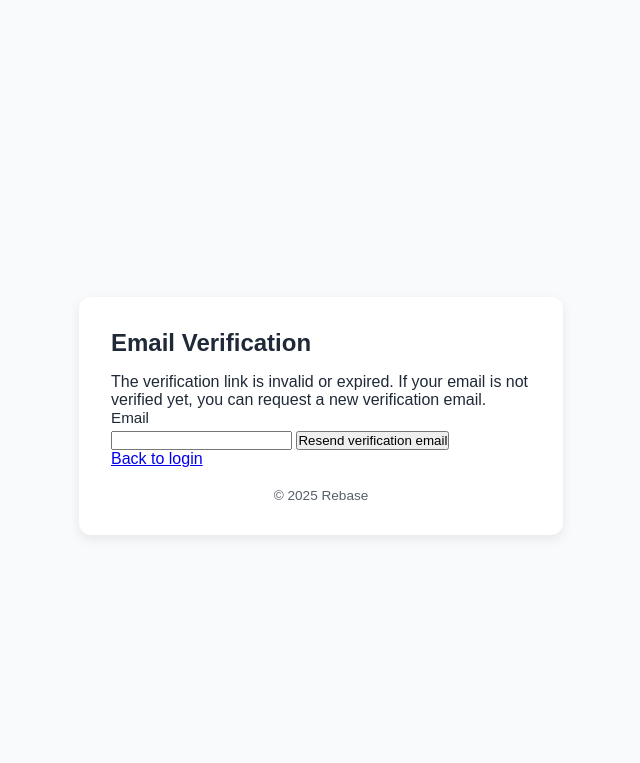
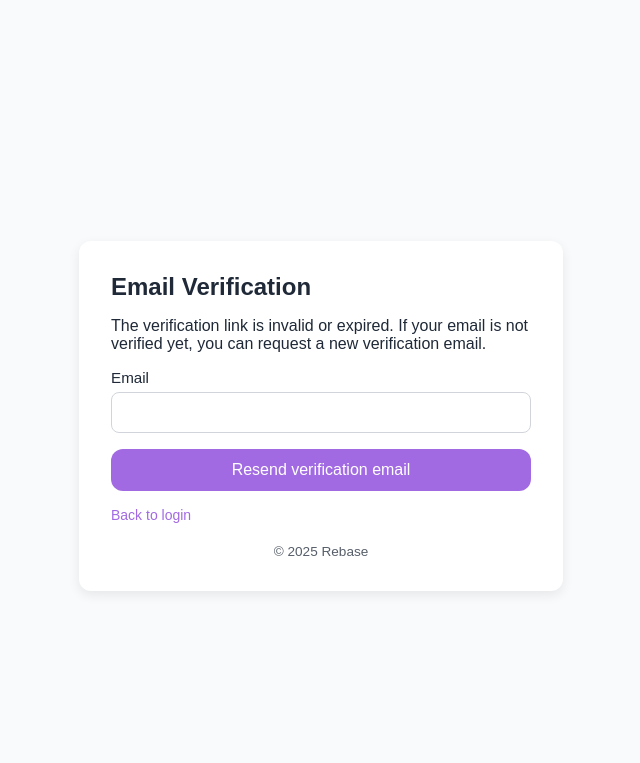
Before and after one commit to Chachacharli/rebase-base-identity-service, a FastAPI app: page /resend-verification in a window 1280 px wide. Shown: the top 763 px of the page, without its empty margins (319-959 px from the left). Run offline with FastAPI, Linux system fonts and the light colour scheme; parts of the project's set-up code (start-up, migrations or seed data) failed here and were passed over.

Commit message:
feat: add email verification templates and update resend functionality

```diff
--- a/app/static/css/components.css
+++ b/app/static/css/components.css
@@ -80,3 +80,11 @@
 .text-link:hover {
     text-decoration: underline;
 }
+
+.form-fieldset {
+    border: none;
+    padding: 0;
+    margin: 0;
+    display: flex;
+    flex-direction: column;
+}
--- a/app/templates/verify_resend.html
+++ b/app/templates/verify_resend.html
@@ -1,25 +1,26 @@
-{% extends "base.html" %}
-
-{% block title %}Email Verification - Rebase{% endblock %}
-
-{% block content %}
+{% extends "base.html" %} {% block title %}Email Verification - Rebase{%
+endblock %} {% block content %}
 <h1 class="page-title">Email Verification</h1>
 
 {% if error %}
 <div class="message-error">{{ error }}</div>
-  {% endif %}
-
-  {% if message %}
+{% endif %} {% if message %}
 <div class="message-success">{{ message }}</div>
 {% else %}
-    <p>The verification link is invalid or expired. If your email is not verified yet, you can request a new verification email.</p>
+<p style="margin-bottom: 1rem;">
+  The verification link is invalid or expired. If your email is not verified
+  yet, you can request a new verification email.
+</p>
 
 <form method="post" action="/resend-verification">
-      <label for="email">Email</label>
-      <input type="email" id="email" name="email" required />
-      <button type="submit">Resend verification email</button>
+  <div class="form-row">
+    <label class="" for="email">Email</label>
+    <input class="input" type="email" id="email" name="email" required />
+  </div>
+
+  <button class="button" type="submit">Resend verification email</button>
 </form>
 {% endif %}
 
-  <p><a href="/login">Back to login</a></p>
+<p><a class="text-link" href="/login">Back to login</a></p>
 {% endblock %}
--- a/pyproject.toml
+++ b/pyproject.toml
@@ -1,6 +1,6 @@
 [tool.poetry]
 name = "rebase-base-identity-service"
-version = "0.3.1"
+version = "0.3.2"
 description = "A base identity service using FastAPI"
 authors = ["Carlos Alberto Torres Cano"]
 license = "MIT"
```
Also changed, not shown: app/templates/verify_email.html (renamed from app/templates/verfify_email.html). Lines whose indentation alone changed are shown as unchanged.
